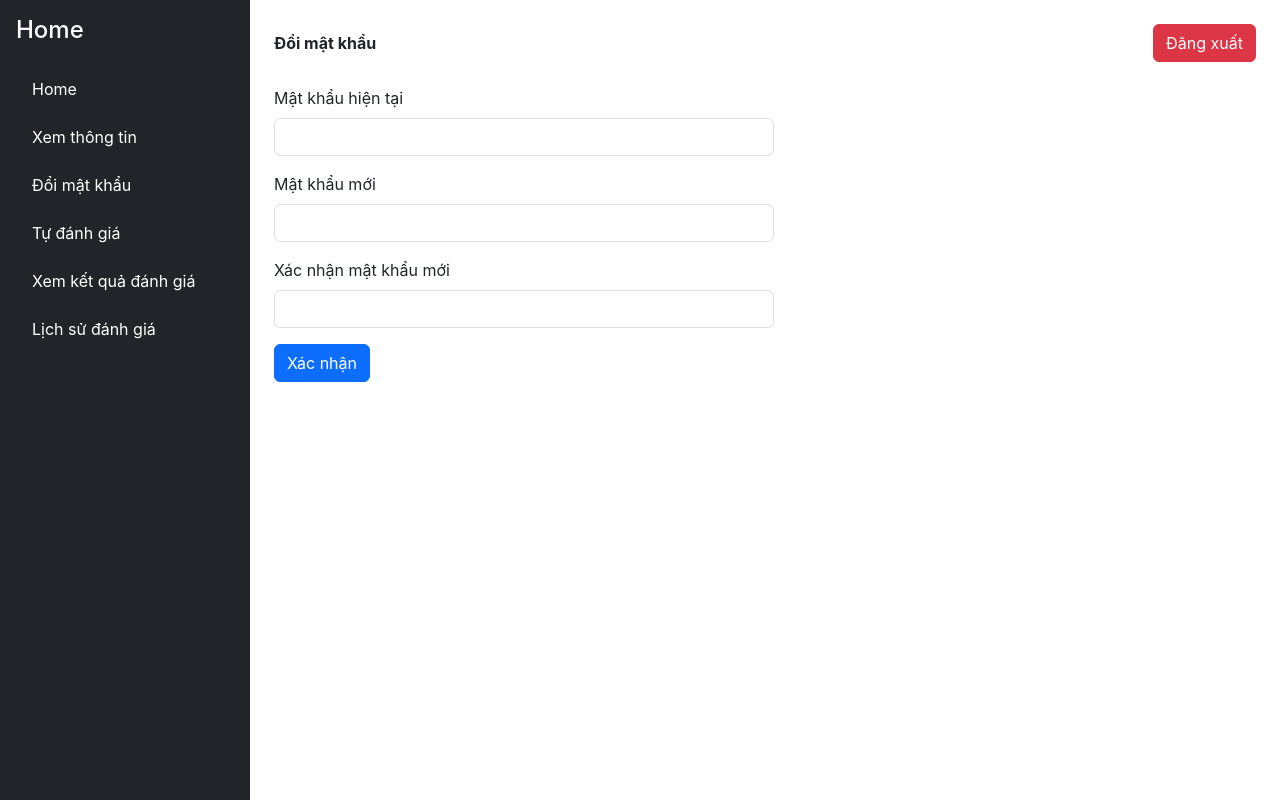
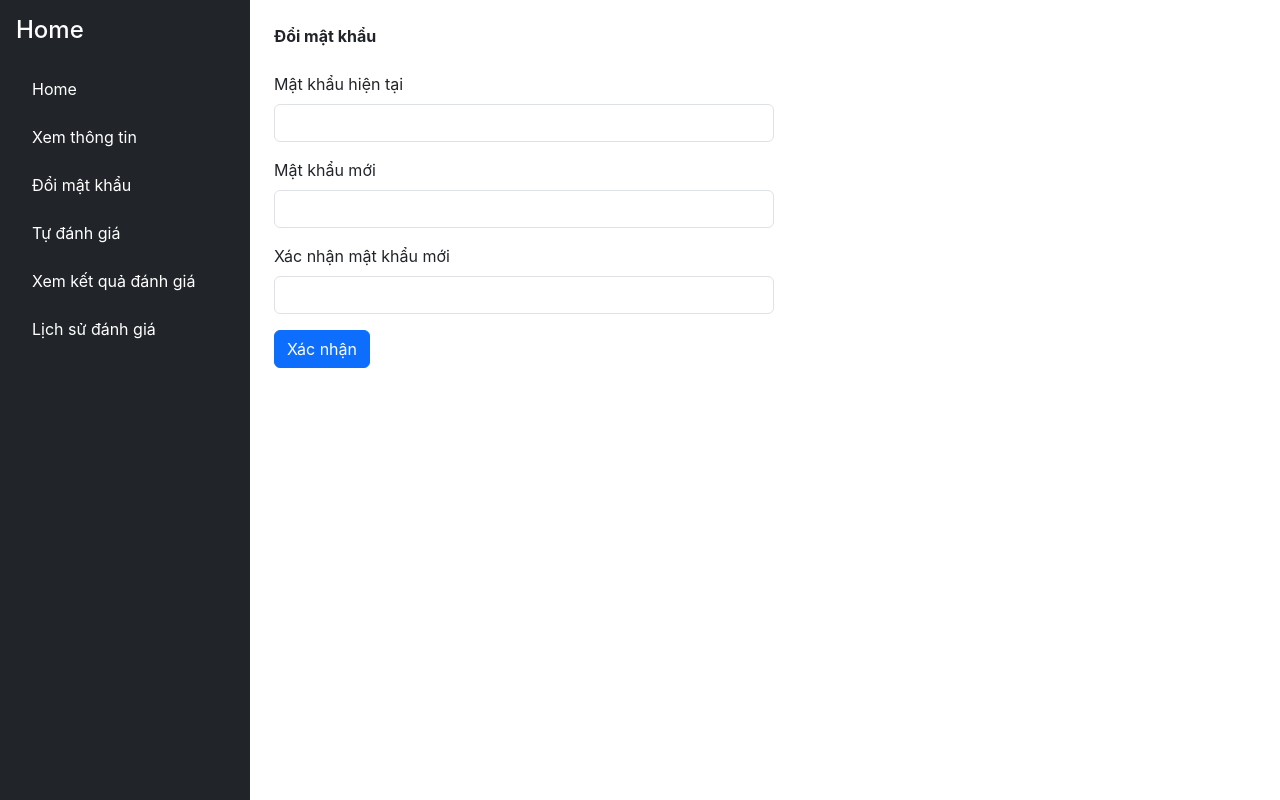
Before and after one commit to moclan01/He-thong-danh-gia-va-thuong-cuoi-nam, a React (Create React App) app in the folder front-end/: page /change-password in a window 1280 px wide. Built offline with nearby package versions, Linux system fonts and the light colour scheme.

Commit message:
fix logout, login, change password

```diff
--- a/front-end/src/index.js
+++ b/front-end/src/index.js
@@ -6,9 +6,9 @@ import reportWebVitals from './reportWebVitals';
 
 const root = ReactDOM.createRoot(document.getElementById('root'));
 root.render(
-  <React.StrictMode>
+  // <React.StrictMode>
     <App />
-  </React.StrictMode>
+  // </React.StrictMode>
 );
 
 // If you want to start measuring performance in your app, pass a function
--- a/front-end/src/pages/ChangePassword.js
+++ b/front-end/src/pages/ChangePassword.js
@@ -24,21 +24,22 @@ function ChangePassword() {
     setError('');
 
     try {
-      await axiosInstance.post('/employee/change-password', form);
-      setMessage('Đổi mật khẩu thành công');
-      setForm({ current_password: '', new_password: '', new_password_confirmation: '' });
+      const res = await axiosInstance.post('/employee/change-password', form);
+      setMessage(res.data.message || 'Đổi mật khẩu thành công');
+
+      setTimeout(() => {
+        // axiosInstance.post('/logout').finally(() => {
+        //   localStorage.removeItem('token');
+        //   localStorage.removeItem('user');
+        //   navigate('/login');
+        // });
+        navigate('/home');
+      }, 2000); // Sau khi đổi mật khẩu thành công, thực hiện logout và điều hướng đến trang login
     } catch (err) {
       setError(err.response?.data?.message || 'Lỗi không xác định');
     }
   };
 
-  const handleLogout = () => {
-    axiosInstance.post('/logout').then(() => {
-      localStorage.removeItem('token');
-      localStorage.removeItem('user');
-      navigate('/login');
-    });
-  };
 
   return (
     <div className="d-flex min-vh-100">
@@ -46,7 +47,6 @@ function ChangePassword() {
       <div className="flex-grow-1 p-4">
         <div className="d-flex justify-content-between align-items-center mb-4">
           <strong>Đổi mật khẩu</strong>
-          <button className="btn btn-danger" onClick={handleLogout}>Đăng xuất</button>
         </div>
 
         <form onSubmit={handleSubmit} style={{ maxWidth: '500px' }}>
--- a/front-end/src/pages/Home.js
+++ b/front-end/src/pages/Home.js
@@ -25,12 +25,10 @@ function Home() {
   return (
     <div className="container-fluid">
       <div className="row min-vh-100">
-        {/* Sidebar */}
         <div className="col-md-3 bg-dark text-white p-3">
           <Sidebar />
         </div>
 
-        {/* Content */}
         <div className="col-md-9 p-4">
           <div className="d-flex justify-content-between align-items-center mb-4">
             <h5>Xin chào, {employee?.fullname || '...'}</h5>
--- a/front-end/src/pages/Login.js
+++ b/front-end/src/pages/Login.js
@@ -11,6 +11,7 @@ function Login() {
   const handleChange = e => {
     setForm({ ...form, [e.target.name]: e.target.value });
   };
+
   const handleSubmit = async e => {
     e.preventDefault();
     try {
@@ -23,6 +24,7 @@ function Login() {
       setError('Sai tên đăng nhập hoặc mật khẩu');
     }
   };
+
   return (
     <div className="container mt-5" style={{ maxWidth: '400px' }}>
       <h2 className="mb-4">Đăng nhập</h2>
--- a/front-end/src/pages/Profile.js
+++ b/front-end/src/pages/Profile.js
@@ -13,13 +13,6 @@ function Profile() {
       .catch(() => navigate('/login'));
   }, [navigate]);
 
-  const handleLogout = () => {
-    axiosInstance.post('/logout').then(() => {
-      localStorage.removeItem('token');
-      localStorage.removeItem('user');
-      navigate('/login');
-    });
-  };
 
   return (
     <div className="d-flex min-vh-100">
@@ -27,7 +20,6 @@ function Profile() {
       <div className="flex-grow-1 p-4">
         <div className="d-flex justify-content-between align-items-center mb-4">
           <strong>Xin chào, {employee?.fullname || '...'}</strong>
-          <button className="btn btn-danger" onClick={handleLogout}>Đăng xuất</button>
         </div>
 
         <h2>Thông tin nhân viên</h2>
```
